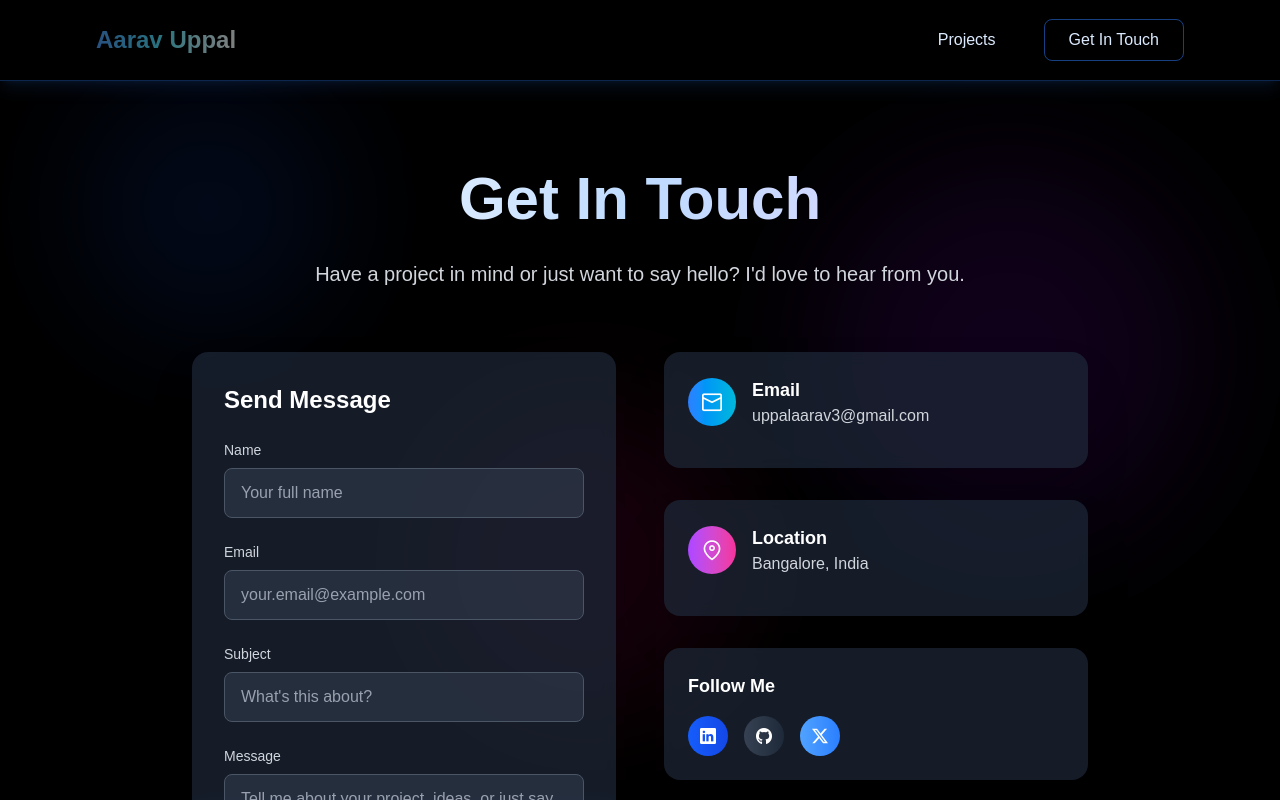
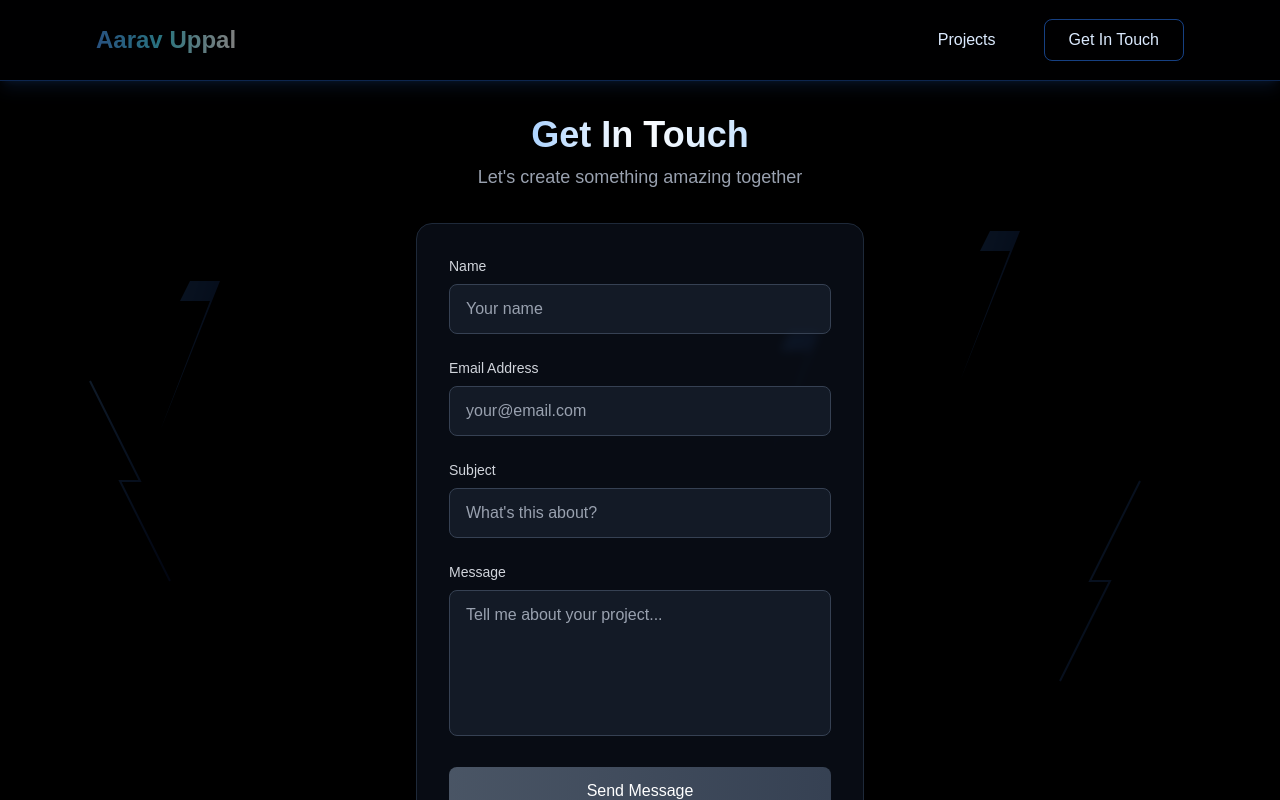
Before and after one commit to AaravUppal/portfolio, a Vue app: page /contact in a window 1280 px wide. Shown: the top 800 px of the page. Built offline with nearby package versions, Linux system fonts and the light colour scheme; a web font is replaced by a local one.

Commit message:
contact page is working

```diff
--- a/package.json
+++ b/package.json
@@ -9,6 +9,7 @@
     "preview": "vite preview"
   },
   "dependencies": {
+    "@emailjs/browser": "^4.4.1",
     "@headlessui/vue": "^1.7.23",
     "primeicons": "^7.0.0",
     "primevue": "^3.53.1",
--- a/src/components/Contact.vue
+++ b/src/components/Contact.vue
@@ -1,321 +1,237 @@
 <template>
-    <div class="dark">
-      <!-- Background with animated gradient -->
-      <div class="fixed inset-0 bg-black"></div>
-      <!-- Animated background particles -->
-      <div class="fixed inset-0 overflow-hidden pointer-events-none">
-        <div class="absolute top-20 left-20 w-64 h-64 bg-blue-600/20 rounded-full blur-3xl animate-pulse"></div>
-        <div class="absolute top-40 right-20 w-96 h-96 bg-purple-600/20 rounded-full blur-3xl animate-pulse delay-1000"></div>
-        <div class="absolute bottom-20 left-1/3 w-80 h-80 bg-pink-600/20 rounded-full blur-3xl animate-pulse delay-2000"></div>
-      </div>
+  <div class="min-h-screen bg-black relative overflow-hidden">
+    <!-- Lightning Background SVG -->
+    <svg class="absolute inset-0 w-full h-full opacity-20" viewBox="0 0 1200 800" xmlns="http://www.w3.org/2000/svg">
+      <defs>
+        <linearGradient id="lightning-gradient" x1="0%" y1="0%" x2="100%" y2="100%">
+          <stop offset="0%" style="stop-color:#60a5fa;stop-opacity:0.8" />
+          <stop offset="50%" style="stop-color:#3b82f6;stop-opacity:0.6" />
+          <stop offset="100%" style="stop-color:#1d4ed8;stop-opacity:0.4" />
+        </linearGradient>
+      </defs>
 
-      <div class="relative z-10 min-h-screen flex flex-col">
-        <!-- NavBar Component -->
+      <!-- Lightning bolts -->
+      <path d="M200 100 L150 200 L180 200 L120 350 L170 220 L140 220 L200 100 Z" fill="url(#lightning-gradient)" />
+      <path d="M800 150 L750 250 L780 250 L720 400 L770 270 L740 270 L800 150 Z" fill="url(#lightning-gradient)" />
+      <path d="M1000 50 L950 150 L980 150 L920 300 L970 170 L940 170 L1000 50 Z" fill="url(#lightning-gradient)" />
 
-        <!-- Contact Section -->
-        <main class="flex-1 px-6 py-20">
-          <div class="max-w-4xl mx-auto">
+      <!-- Subtle lightning lines -->
+      <path d="M50 300 L100 400 L80 400 L130 500" stroke="url(#lightning-gradient)" stroke-width="2" fill="none" />
+      <path d="M1100 400 L1050 500 L1070 500 L1020 600" stroke="url(#lightning-gradient)" stroke-width="2" fill="none" />
+    </svg>
+
+    <!-- Main Content -->
+    <div class="relative z-10 flex items-center justify-center min-h-screen p-6">
+      <div class="w-full max-w-md">
         <!-- Header -->
-            <div class="text-center mb-16">
-              <h1 class="text-5xl md:text-6xl font-bold mb-6 bg-gradient-to-r from-white via-blue-200 to-purple-200 bg-clip-text text-transparent leading-tight">
+        <div class="text-center mb-8">
+          <h1 class="text-4xl font-bold bg-gradient-to-r from-blue-400 via-white to-blue-300 bg-clip-text text-transparent mb-2">
             Get In Touch
           </h1>
-              <p class="text-xl text-gray-300 max-w-2xl mx-auto">
-                Have a project in mind or just want to say hello? I'd love to hear from you.
+          <p class="text-gray-400 text-lg">
+            Let's create something amazing together
           </p>
         </div>
 
-            <div class="grid md:grid-cols-2 gap-12">
         <!-- Contact Form -->
-              <div class="bg-gray-800/70 backdrop-blur-sm rounded-2xl p-8 shadow-2xl">
-                <h2 class="text-2xl font-bold text-white mb-6">Send Message</h2>
-
+        <div class="bg-gray-900/50 backdrop-blur-sm rounded-2xl p-8 border border-gray-800 shadow-xl">
           <form @submit.prevent="handleSubmit" class="space-y-6">
             <!-- Name Field -->
             <div>
-                    <label class="block text-sm font-medium text-gray-300 mb-2">Name</label>
+              <label for="name" class="block text-sm font-medium text-gray-300 mb-2">
+                Name
+              </label>
               <input
+                id="name"
                 v-model="form.name"
                 type="text"
                 required
-                      class="w-full px-4 py-3 bg-gray-700/50 border border-gray-600 rounded-lg text-white placeholder-gray-400 focus:outline-none focus:ring-2 focus:ring-blue-500 focus:border-transparent transition-all duration-300"
-                      placeholder="Your full name"
+                class="w-full px-4 py-3 bg-gray-800/50 border border-gray-700 rounded-lg text-white placeholder-gray-400 focus:outline-none focus:ring-2 focus:ring-blue-500 focus:border-transparent transition-all duration-200"
+                placeholder="Your name"
               />
             </div>
 
             <!-- Email Field -->
             <div>
-                    <label class="block text-sm font-medium text-gray-300 mb-2">Email</label>
+              <label for="email" class="block text-sm font-medium text-gray-300 mb-2">
+                Email Address
+              </label>
               <input
+                id="email"
                 v-model="form.email"
                 type="email"
                 required
+                class="w-full px-4 py-3 bg-gray-800/50 border border-gray-700 rounded-lg text-white placeholder-gray-400 focus:outline-none focus:ring-2 focus:ring-blue-500 focus:border-transparent transition-all duration-200"
+                placeholder="your@email.com"
                 @blur="validateEmail"
-                      class="w-full px-4 py-3 bg-gray-700/50 border border-gray-600 rounded-lg text-white placeholder-gray-400 focus:outline-none focus:ring-2 focus:ring-blue-500 focus:border-transparent transition-all duration-300"
-                      :class="{ 'border-red-500': emailError, 'border-green-500': emailValid }"
-                      placeholder="your.email@example.com"
               />
-                    <div v-if="emailError" class="mt-2 text-red-400 text-sm flex items-center">
-                      <i class="pi pi-exclamation-triangle mr-2"></i>
-                      {{ emailError }}
-                    </div>
-                    <div v-if="emailValid && !emailError" class="mt-2 text-green-400 text-sm flex items-center">
-                      <i class="pi pi-check-circle mr-2"></i>
-                      Email looks valid
-                    </div>
+              <p v-if="emailError" class="text-red-400 text-sm mt-1">{{ emailError }}</p>
             </div>
 
             <!-- Subject Field -->
             <div>
-                    <label class="block text-sm font-medium text-gray-300 mb-2">Subject</label>
+              <label for="subject" class="block text-sm font-medium text-gray-300 mb-2">
+                Subject
+              </label>
               <input
+                id="subject"
                 v-model="form.subject"
                 type="text"
                 required
-                      class="w-full px-4 py-3 bg-gray-700/50 border border-gray-600 rounded-lg text-white placeholder-gray-400 focus:outline-none focus:ring-2 focus:ring-blue-500 focus:border-transparent transition-all duration-300"
+                class="w-full px-4 py-3 bg-gray-800/50 border border-gray-700 rounded-lg text-white placeholder-gray-400 focus:outline-none focus:ring-2 focus:ring-blue-500 focus:border-transparent transition-all duration-200"
                 placeholder="What's this about?"
               />
             </div>
 
             <!-- Message Field -->
             <div>
-                    <label class="block text-sm font-medium text-gray-300 mb-2">Message</label>
+              <label for="message" class="block text-sm font-medium text-gray-300 mb-2">
+                Message
+              </label>
               <textarea
+                id="message"
                 v-model="form.message"
+                rows="5"
                 required
-                      rows="5"
-                      class="w-full px-4 py-3 bg-gray-700/50 border border-gray-600 rounded-lg text-white placeholder-gray-400 focus:outline-none focus:ring-2 focus:ring-blue-500 focus:border-transparent transition-all duration-300 resize-none"
-                      placeholder="Tell me about your project, ideas, or just say hello..."
+                class="w-full px-4 py-3 bg-gray-800/50 border border-gray-700 rounded-lg text-white placeholder-gray-400 focus:outline-none focus:ring-2 focus:ring-blue-500 focus:border-transparent transition-all duration-200 resize-none"
+                placeholder="Tell me about your project..."
               ></textarea>
             </div>
 
             <!-- Submit Button -->
             <button
               type="submit"
-                    :disabled="isSubmitting || emailError"
-                    class="w-full bg-gradient-to-r from-blue-600 to-purple-600 hover:from-blue-700 hover:to-purple-700 disabled:opacity-50 disabled:cursor-not-allowed text-white font-semibold py-3 px-6 rounded-lg shadow-lg hover:shadow-xl transition-all duration-300 transform hover:-translate-y-1 disabled:transform-none"
+              :disabled="isSubmitting || !isFormValid"
+              class="w-full bg-gradient-to-r from-blue-500 to-blue-600 hover:from-blue-600 hover:to-blue-700 disabled:from-gray-600 disabled:to-gray-700 text-white font-medium py-3 px-6 rounded-lg transition-all duration-200 transform hover:scale-[1.02] disabled:scale-100 disabled:cursor-not-allowed"
             >
-                    <span v-if="!isSubmitting" class="flex items-center justify-center">
-                      <i class="pi pi-send mr-2"></i>
-                      Send Message
-                    </span>
-                    <span v-else class="flex items-center justify-center">
-                      <i class="pi pi-spin pi-spinner mr-2"></i>
+              <span v-if="isSubmitting" class="flex items-center justify-center">
+                <svg class="animate-spin -ml-1 mr-3 h-5 w-5 text-white" xmlns="http://www.w3.org/2000/svg" fill="none" viewBox="0 0 24 24">
+                  <circle class="opacity-25" cx="12" cy="12" r="10" stroke="currentColor" stroke-width="4"></circle>
+                  <path class="opacity-75" fill="currentColor" d="M4 12a8 8 0 018-8V0C5.373 0 0 5.373 0 12h4zm2 5.291A7.962 7.962 0 014 12H0c0 3.042 1.135 5.824 3 7.938l3-2.647z"></path>
+                </svg>
                 Sending...
               </span>
+              <span v-else>Send Message</span>
             </button>
           </form>
 
-                <!-- Success/Error Messages -->
-                <div v-if="submitMessage" class="mt-6 p-4 rounded-lg" :class="submitSuccess ? 'bg-green-900/50 text-green-200 border border-green-700' : 'bg-red-900/50 text-red-200 border border-red-700'">
+          <!-- Success Message -->
+          <div v-if="showSuccess" class="mt-6 p-4 bg-green-900/50 border border-green-700 rounded-lg">
             <div class="flex items-center">
-                    <i :class="submitSuccess ? 'pi pi-check-circle' : 'pi pi-exclamation-triangle'" class="mr-2"></i>
-                    {{ submitMessage }}
-                  </div>
+              <svg class="w-5 h-5 text-green-400 mr-2" fill="none" stroke="currentColor" viewBox="0 0 24 24">
+                <path stroke-linecap="round" stroke-linejoin="round" stroke-width="2" d="M5 13l4 4L19 7"></path>
+              </svg>
+              <p class="text-green-400">Message sent successfully! I'll get back to you soon.</p>
             </div>
           </div>
 
-              <!-- Contact Info -->
-              <div class="space-y-8">
-                <!-- Contact Cards -->
-                <div class="bg-gray-800/70 backdrop-blur-sm rounded-2xl p-6 shadow-2xl">
-                  <div class="flex items-center mb-4">
-                    <div class="w-12 h-12 bg-gradient-to-r from-blue-500 to-cyan-500 rounded-full flex items-center justify-center mr-4">
-                      <i class="pi pi-envelope text-white text-xl"></i>
-                    </div>
-                    <div>
-                      <h3 class="text-lg font-semibold text-white">Email</h3>
-                      <p class="text-gray-300">uppalaarav3@gmail.com</p>
-                    </div>
-                  </div>
-                </div>
-
-
-                <div class="bg-gray-800/70 backdrop-blur-sm rounded-2xl p-6 shadow-2xl">
-                  <div class="flex items-center mb-4">
-                    <div class="w-12 h-12 bg-gradient-to-r from-purple-500 to-pink-500 rounded-full flex items-center justify-center mr-4">
-                      <i class="pi pi-map-marker text-white text-xl"></i>
-                    </div>
-                    <div>
-                      <h3 class="text-lg font-semibold text-white">Location</h3>
-                      <p class="text-gray-300">Bangalore, India</p>
-                    </div>
-                  </div>
-                </div>
-
-                <!-- Social Links -->
-                <div class="bg-gray-800/70 backdrop-blur-sm rounded-2xl p-6 shadow-2xl">
-                  <h3 class="text-lg font-semibold text-white mb-4">Follow Me</h3>
-                  <div class="flex space-x-4">
-                    <a href="#" class="w-10 h-10 bg-gradient-to-r from-blue-600 to-blue-700 rounded-full flex items-center justify-center hover:shadow-lg transition-all duration-300 transform hover:scale-110">
-                      <i class="pi pi-linkedin text-white"></i>
-                    </a>
-                    <a href="#" class="w-10 h-10 bg-gradient-to-r from-gray-700 to-gray-800 rounded-full flex items-center justify-center hover:shadow-lg transition-all duration-300 transform hover:scale-110">
-                      <i class="pi pi-github text-white"></i>
-                    </a>
-                    <a href="#" class="w-10 h-10 bg-gradient-to-r from-blue-400 to-blue-500 rounded-full flex items-center justify-center hover:shadow-lg transition-all duration-300 transform hover:scale-110">
-                      <i class="pi pi-twitter text-white"></i>
-                    </a>
+          <!-- Error Message -->
+          <div v-if="showError" class="mt-6 p-4 bg-red-900/50 border border-red-700 rounded-lg">
+            <div class="flex items-center">
+              <svg class="w-5 h-5 text-red-400 mr-2" fill="none" stroke="currentColor" viewBox="0 0 24 24">
+                <path stroke-linecap="round" stroke-linejoin="round" stroke-width="2" d="M6 18L18 6M6 6l12 12"></path>
+              </svg>
+              <p class="text-red-400">Failed to send message. Please try again.</p>
             </div>
           </div>
         </div>
       </div>
     </div>
-        </main>
-
-      </div>
   </div>
 </template>
 
-  <script setup>
-  import { ref, onMounted } from 'vue'
-  // Form data
-  const form = ref({
+<script>
+import emailjs from '@emailjs/browser';
+
+export default {
+  name: 'ContactPage',
+  data() {
+    return {
+      form: {
         name: '',
         email: '',
         subject: '',
         message: ''
-  })
+      },
+      emailError: '',
+      isSubmitting: false,
+      showSuccess: false,
+      showError: false
+    };
+  },
+  computed: {
+    isFormValid() {
+      return (
+        this.form.name &&
+        this.form.email &&
+        this.form.subject &&
+        this.form.message &&
+        this.isValidEmail(this.form.email)
+      );
+    }
+  },
+  methods: {
+    isValidEmail(email) {
+      const regex = /^[^\s@]+@[^\s@]+\.[^\s@]+$/;
+      return regex.test(email);
+    },
+    validateEmail() {
+      if (!this.form.email) {
+        this.emailError = '';
+        return;
+      }
+      this.emailError = this.isValidEmail(this.form.email)
+        ? ''
+        : 'Please enter a valid email address';
+    },
+    async handleSubmit() {
+      this.showSuccess = false;
+      this.showError = false;
+      this.validateEmail();
 
-  // Form state
-  const isSubmitting = ref(false)
-  const emailError = ref('')
-  const emailValid = ref(false)
-  const submitMessage = ref('')
-  const submitSuccess = ref(false)
+      if (!this.isFormValid) return;
 
-  // Email validation function
-  const validateEmail = async () => {
-    const email = form.value.email.trim()
-
-    if (!email) {
-      emailError.value = ''
-      emailValid.value = false
-      return
-    }
-
-    // Basic email format validation
-    const emailRegex = /^[^\s@]+@[^\s@]+\.[^\s@]+$/
-    if (!emailRegex.test(email)) {
-      emailError.value = 'Please enter a valid email address'
-      emailValid.value = false
-      return
-    }
+      this.isSubmitting = true;
 
       try {
-      // Simulate email validation API call
-      // In a real app, you'd call an email validation service
-      await new Promise(resolve => setTimeout(resolve, 500))
+        const params = {
+          name: this.form.name,
+          from_email: this.form.email,
+          subject: this.form.subject,
+          message: this.form.message,
+          time: new Date().toLocaleString()
+        };
 
-      // For demo purposes, consider all properly formatted emails as valid
-      // In production, you'd integrate with services like:
-      // - EmailJS validation
-      // - Hunter.io
-      // - ZeroBounce
-      // - Abstract API
+        await emailjs.send(
+          'service_vkmwcz9',     // Replace with your actual service ID
+          'template_auti43i',    // Replace with your actual template ID
+          params,
+          'lDHGQF7s05sSU5i6P'    // Replace with your actual public key
+        );
 
-      emailError.value = ''
-      emailValid.value = true
+        this.showSuccess = true;
+        this.form = { name: '', email: '', subject: '', message: '' };
+
+        setTimeout(() => {
+          this.showSuccess = false;
+        }, 5000);
       } catch (error) {
-      emailError.value = 'Unable to validate email'
-      emailValid.value = false
+        console.error('Error sending email:', error);
+        this.showError = true;
+
+        setTimeout(() => {
+          this.showError = false;
+        }, 5000);
+      } finally {
+        this.isSubmitting = false;
       }
     }
-
-  // Form submission handler
-  const handleSubmit = async () => {
-    if (emailError.value) return
-
-    isSubmitting.value = true
-    submitMessage.value = ''
-
-    try {
-      // Simulate form submission
-      // In a real app, you'd integrate with:
-      // - EmailJS for client-side email sending
-      // - Formspree
-      // - Netlify Forms
-      // - Your own backend API
-
-      await new Promise(resolve => setTimeout(resolve, 2000))
-
-      // For demo purposes, always succeed
-      // In production, you'd send the actual email:
-      /*
-      const response = await fetch('/api/contact', {
-        method: 'POST',
-        headers: {
-          'Content-Type': 'application/json',
-        },
-        body: JSON.stringify(form.value)
-      })
-      */
-
-      submitMessage.value = 'Thank you! Your message has been sent successfully.'
-      submitSuccess.value = true
-
-      // Reset form
-      form.value = {
-        name: '',
-        email: '',
-        subject: '',
-        message: ''
   }
-      emailValid.value = false
-
-    } catch (error) {
-      submitMessage.value = 'Sorry, there was an error sending your message. Please try again.'
-      submitSuccess.value = false
-    } finally {
-      isSubmitting.value = false
-
-      // Clear message after 5 seconds
-      setTimeout(() => {
-        submitMessage.value = ''
-      }, 5000)
-    }
-  }
-
-  onMounted(() => {
-    // Always set dark mode
-    document.documentElement.classList.add('dark')
-  })
+};
 </script>
-
 <style scoped>
-  /* Custom animations */
-  @keyframes float {
-    0%, 100% { transform: translateY(0px); }
-    50% { transform: translateY(-10px); }
-  }
-
-  .animate-float {
-    animation: float 6s ease-in-out infinite;
-  }
-
-  /* Smooth scrolling */
-  html {
-    scroll-behavior: smooth;
-  }
-
-  /* Custom gradient animations */
-  @keyframes gradient-shift {
-    0%, 100% { background-position: 0% 50%; }
-    50% { background-position: 100% 50%; }
-  }
-
-  .animate-gradient {
-    background-size: 200% 200%;
-    animation: gradient-shift 4s ease infinite;
-  }
-
-  /* Loading spinner animation */
-  @keyframes spin {
-    from { transform: rotate(0deg); }
-    to { transform: rotate(360deg); }
-  }
-
-  .pi-spin {
-    animation: spin 1s linear infinite;
+/* Additional custom styles if needed */
+.backdrop-blur-sm {
+  backdrop-filter: blur(4px);
 }
 </style>
```
Also changed, not shown: 1 other file (tests, documents, lock files or other folders). Lines whose indentation alone changed are shown as unchanged.
